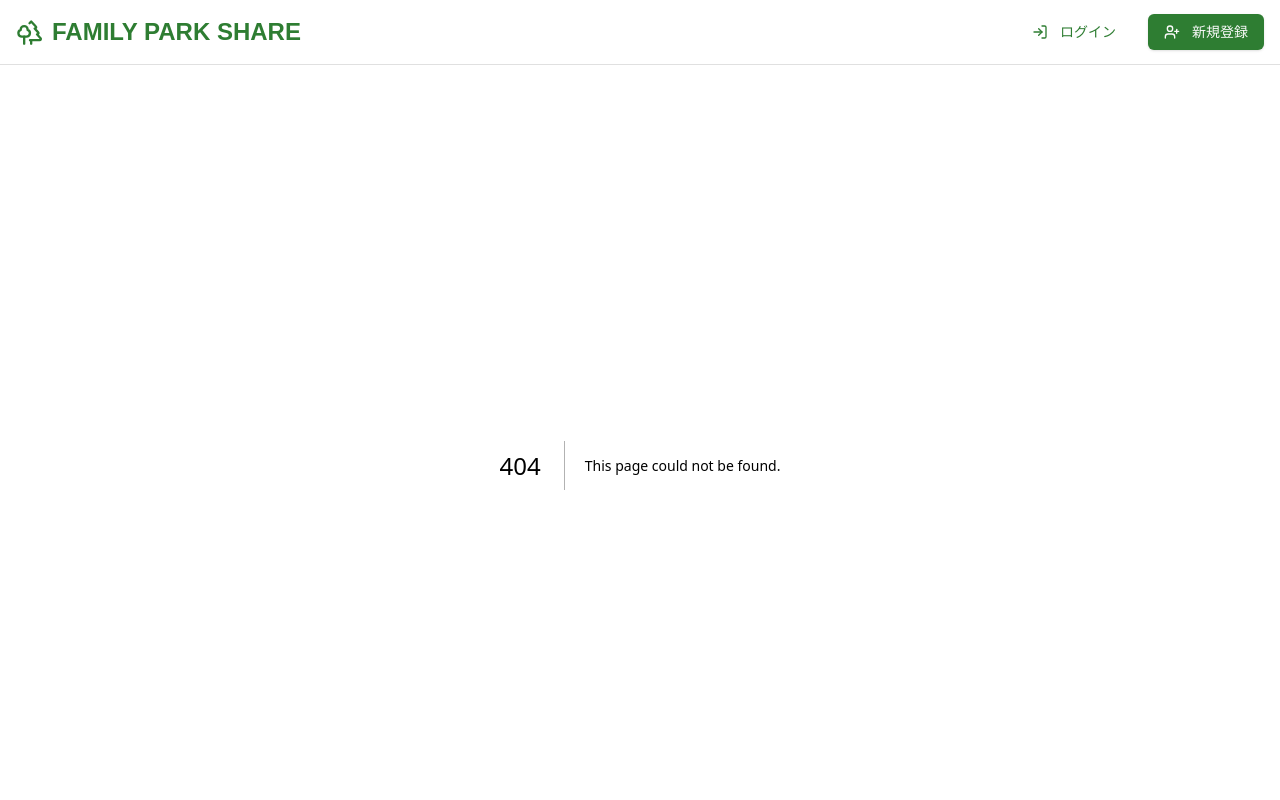
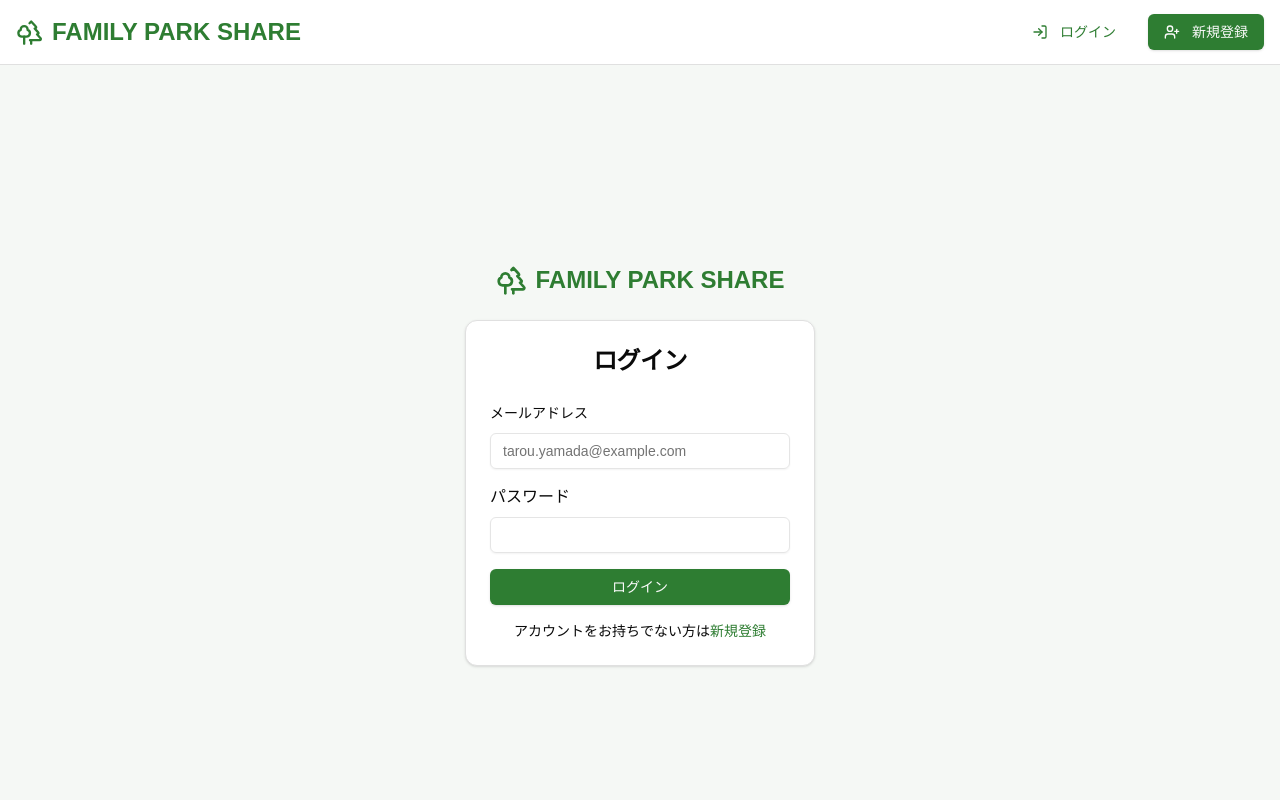
Before and after one commit to hiroto5416/portfolio-family-park-share, a Next.js app: page /login in a window 1280 px wide. Before the commit this address had no page. Shown: the top 800 px of the page. Built offline with nearby package versions, Linux system fonts and the light colour scheme.

Commit message:
【UI実装】ログイン画面

```diff
--- /dev/null
+++ b/src/app/login/page.tsx
@@ -0,0 +1,60 @@
+'use client';
+
+import { Button } from '@/components/ui/button';
+import { Card, CardContent, CardHeader, CardTitle } from '@/components/ui/card';
+import { Input } from '@/components/ui/input';
+import { Trees } from 'lucide-react';
+import Link from 'next/link';
+import React from 'react';
+
+export default function LoginPage() {
+  return (
+    <div className="container flex h-screen w-screen flex-col items-center justify-center">
+      <div className="mx-auto flex w-full flex-col justify-center space-y-6 sm:w-[350px]">
+        <div className="flex flex-col space-y-2 text-center">
+          <div className="flex items-center justify-center gap-2">
+            <Trees className="h-8 w-8 text-primary" />
+            <h1 className="text-2xl font-bold text-primary">FAMILY PARK SHARE</h1>
+          </div>
+        </div>
+
+        <Card>
+          <CardHeader>
+            <CardTitle className="text-center text-2xl">ログイン</CardTitle>
+          </CardHeader>
+          <CardContent>
+            <div className="space-y-4">
+              <div className="space-y-2">
+                <label className="text-sm font-medium leading-none" htmlFor="email">
+                  メールアドレス
+                </label>
+                <Input
+                  id="email"
+                  placeholder="tarou.yamada@example.com"
+                  type="email"
+                  autoCapitalize="none"
+                  autoComplete="email"
+                  autoCorrect="off"
+                />
+              </div>
+              <div className="space-y-2">
+                <label className="text-ms font-medium leading-none" htmlFor="password">
+                  パスワード
+                </label>
+                <Input id="password" type="password" />
+              </div>
+              <Button className="w-full">ログイン</Button>
+            </div>
+
+            <div className="mt-4 text-center text-sm">
+              アカウントをお持ちでない方は
+              <Link href="/signin" className="text-primary hover:underline">
+                新規登録
+              </Link>
+            </div>
+          </CardContent>
+        </Card>
+      </div>
+    </div>
+  );
+}
```
